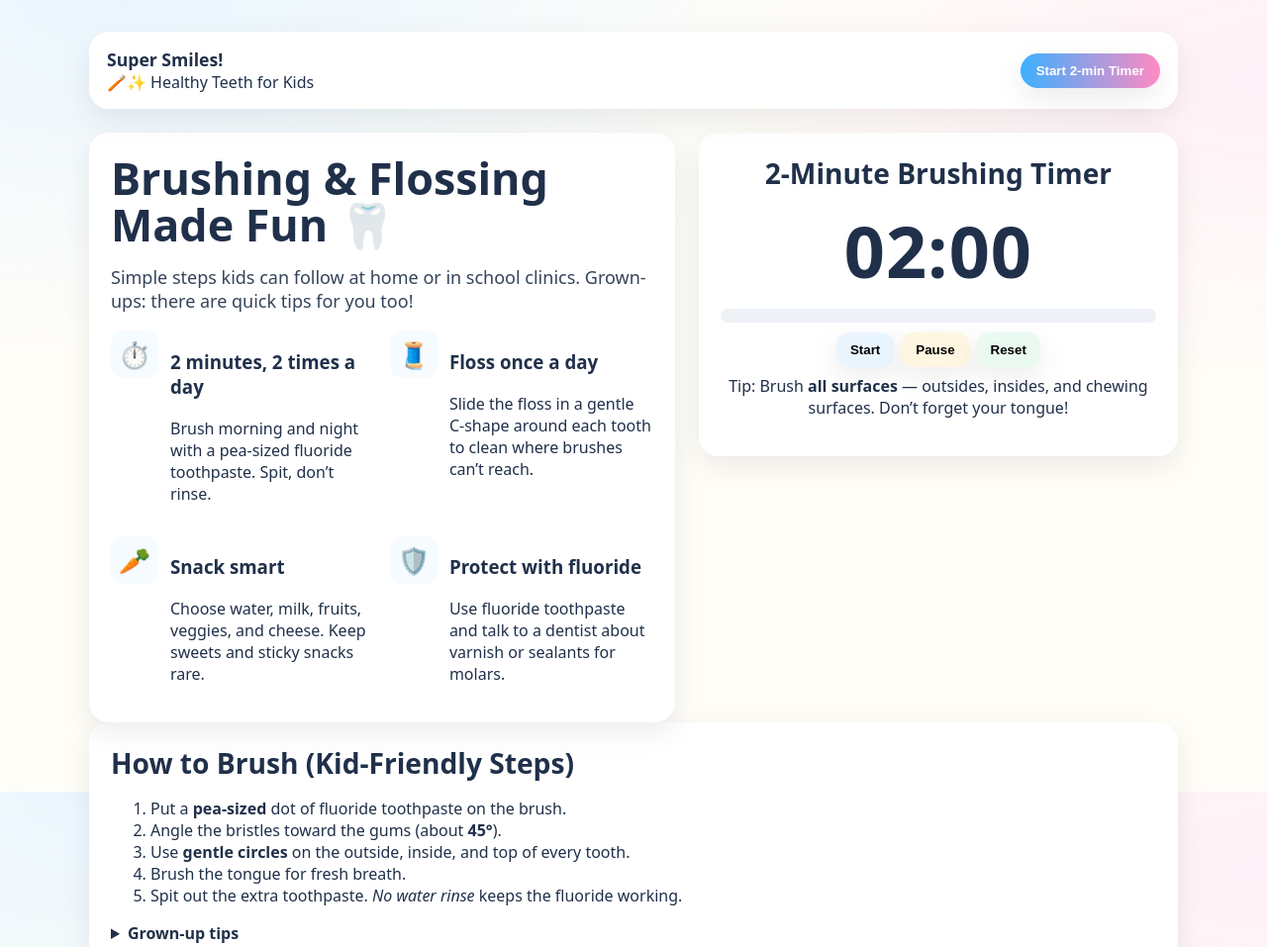
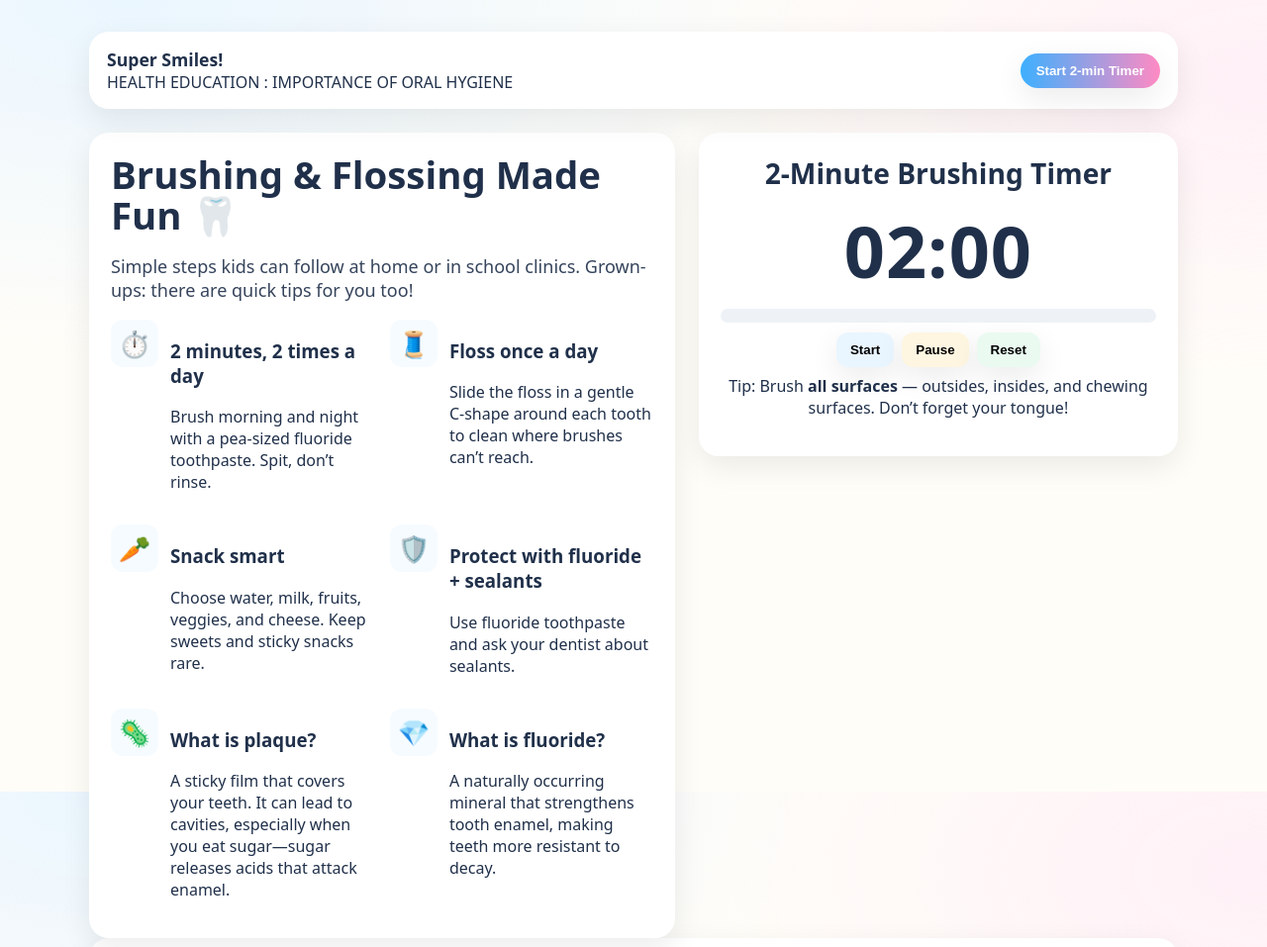
Before and after one commit to jonghyunlee-rgb/Oral-hygine-education, a plain HTML site: page index.html in a window 1280 px wide. Shown: the top 957 px of the page at 99% size. Drawn offline with Linux system fonts and the light colour scheme.

Commit message:
Update index.html

```diff
--- a/index.html
+++ b/index.html
@@ -34,8 +34,11 @@
     .cta { background: linear-gradient(90deg, var(--brand), var(--brand-2)); color: white; border: 0; padding: 10px 16px; border-radius: 999px; font-weight: 700; box-shadow: var(--shadow); cursor: pointer; }
     .hero { display: grid; grid-template-columns: 1.1fr 0.9fr; gap: 24px; align-items: start; margin-top: 24px; }
     .card { background: var(--card); border-radius: var(--radius); box-shadow: var(--shadow); padding: 22px; }
-    h1 { font-size: clamp(28px, 3.5vw, 46px); line-height: 1.05; margin: 0 0 10px; }
+
+    /* Slightly smaller hero title per request */
+    h1 { font-size: clamp(24px, 3vw, 40px); line-height: 1.08; margin: 0 0 10px; }
     h2 { font-size: clamp(22px, 2.2vw, 32px); margin: 0 0 10px; }
+
     p.lead { font-size: 1.125rem; opacity: .9; }
     .grid { display: grid; gap: 16px; grid-template-columns: repeat(auto-fit, minmax(240px,1fr)); }
     .step { display: grid; grid-template-columns: 48px 1fr; gap: 12px; align-items: start; }
@@ -77,7 +80,7 @@
     <header aria-label="Page header">
       <div>
         <strong style="font-size:1.1rem">Super Smiles!</strong><br/>
-        <span aria-hidden="true">🪥✨ Healthy Teeth for Kids</span>
+        <span aria-hidden="true">HEALTH EDUCATION : IMPORTANCE OF ORAL HYGIENE</span>
       </div>
       <button class="cta" onclick="document.getElementById('timer').scrollIntoView({behavior:'smooth'});">Start 2-min Timer</button>
     </header>
@@ -86,6 +89,7 @@
       <div class="card">
         <h1>Brushing & Flossing Made Fun 🦷</h1>
         <p class="lead">Simple steps kids can follow at home or in school clinics. Grown-ups: there are quick tips for you too!</p>
+
         <div class="grid" aria-label="Quick tips">
           <div class="step">
             <div class="icon" aria-hidden="true">⏱️</div>
@@ -94,6 +98,7 @@
               <p>Brush morning and night with a pea-sized fluoride toothpaste. Spit, don’t rinse.</p>
             </div>
           </div>
+
           <div class="step">
             <div class="icon" aria-hidden="true">🧵</div>
             <div>
@@ -101,6 +106,7 @@
               <p>Slide the floss in a gentle C-shape around each tooth to clean where brushes can’t reach.</p>
             </div>
           </div>
+
           <div class="step">
             <div class="icon" aria-hidden="true">🥕</div>
             <div>
@@ -108,11 +114,31 @@
               <p>Choose water, milk, fruits, veggies, and cheese. Keep sweets and sticky snacks rare.</p>
             </div>
           </div>
+
+          <!-- Updated tile title + description -->
           <div class="step">
             <div class="icon" aria-hidden="true">🛡️</div>
             <div>
-              <h3>Protect with fluoride</h3>
-              <p>Use fluoride toothpaste and talk to a dentist about varnish or sealants for molars.</p>
+              <h3>Protect with fluoride + sealants</h3>
+              <p>Use fluoride toothpaste and ask your dentist about sealants.</p>
+            </div>
+          </div>
+
+          <!-- NEW education tile: plaque -->
+          <div class="step">
+            <div class="icon" aria-hidden="true">🦠</div>
+            <div>
+              <h3>What is plaque?</h3>
+              <p>A sticky film that covers your teeth. It can lead to cavities, especially when you eat sugar—sugar releases acids that attack enamel.</p>
+            </div>
+          </div>
+
+          <!-- NEW education tile: fluoride -->
+          <div class="step">
+            <div class="icon" aria-hidden="true">💎</div>
+            <div>
+              <h3>What is fluoride?</h3>
+              <p>A naturally occurring mineral that strengthens tooth enamel, making teeth more resistant to decay.</p>
             </div>
           </div>
         </div>
@@ -172,7 +198,6 @@
   </div>
 
   <script>
-    // Run after DOM is ready
     document.addEventListener('DOMContentLoaded', function(){
       // ----- Timer -----
       let timerId = null, remaining = 120, total = 120;
@@ -191,20 +216,39 @@
       }
       function tick(){
         if (remaining > 0){ remaining -= 1; renderTimer(); }
-        else { clearInterval(timerId); timerId = null; timeEl.textContent = 'Done! Great job! 🎉'; progressEl.style.width = '100%'; alert('Two minutes complete — shiny clean! ✨'); }
+        else {
+          clearInterval(timerId); timerId = null;
+          timeEl.textContent = 'Done! Great job! 🎉';
+          progressEl.style.width = '100%';
+          alert('Two minutes complete — shiny clean! ✨');
+        }
       }
-      window.startTimer = function(seconds){ if (seconds){ total = seconds; remaining = seconds; } if (timerId) clearInterval(timerId); renderTimer(); timerId = setInterval(tick, 1000); }
+      window.startTimer = function(seconds){
+        if (seconds){ total = seconds; remaining = seconds; }
+        if (timerId) clearInterval(timerId);
+        renderTimer();
+        timerId = setInterval(tick, 1000);
+      }
       window.pauseTimer = function(){ if (timerId){ clearInterval(timerId); timerId = null; } }
       window.resetTimer = function(){ window.pauseTimer(); remaining = total; renderTimer(); }
       renderTimer();
 
-      // ----- Quiz -----
+      // ----- Quiz (added 3 more questions) -----
       const QUESTIONS = [
         { q: 'How long should you brush?', choices: ['30 seconds', '1 minute', '2 minutes', '5 minutes'], a: 2 },
         { q: 'How much toothpaste for kids 3–6?', choices: ['A giant swirl', 'Pea-sized amount', 'Half the tube', 'None'], a: 1 },
         { q: 'What shape do you make with floss?', choices: ['S-shape', 'Zigzag', 'C-shape', 'Square'], a: 2 },
         { q: 'After brushing with fluoride toothpaste, you should…', choices: ['Rinse with lots of water', 'Eat candy', 'Spit, don’t rinse', 'Brush again immediately'], a: 2 },
-        { q: 'Which snack is the tooth-friendliest?', choices: ['Soda', 'Cheese and apple slices', 'Sticky gummies often', 'Juice all day'], a: 1 }
+        { q: 'Which snack is the tooth-friendliest?', choices: ['Soda', 'Cheese and apple slices', 'Sticky gummies often', 'Juice all day'], a: 1 },
+
+        // NEW Q1: plaque
+        { q: 'What is plaque?', choices: ['A sticky film on teeth', 'A type of toothbrush', 'A healthy vitamin', 'A mouthwash flavor'], a: 0 },
+
+        // NEW Q2: sugar + acids
+        { q: 'Why can sugary snacks lead to cavities?', choices: ['Sugar releases acids that attack enamel', 'Sugar makes teeth stronger', 'Sugar cleans plaque away', 'Sugar replaces fluoride'], a: 0 },
+
+        // NEW Q3: fluoride
+        { q: 'What does fluoride do?', choices: ['Strengthens enamel to resist decay', 'Removes braces instantly', 'Turns teeth purple', 'Makes floss unnecessary'], a: 0 }
       ];
 
       const quizEl = document.getElementById('quiz');
@@ -245,7 +289,6 @@
         ul.querySelectorAll('button.choice').forEach(b => b.disabled = true);
       }
 
-      // Single delegated listener (click anywhere on a choice button)
       quizEl.addEventListener('click', (e) => {
         const btn = e.target.closest('button.choice');
         if (!btn) return;
```
